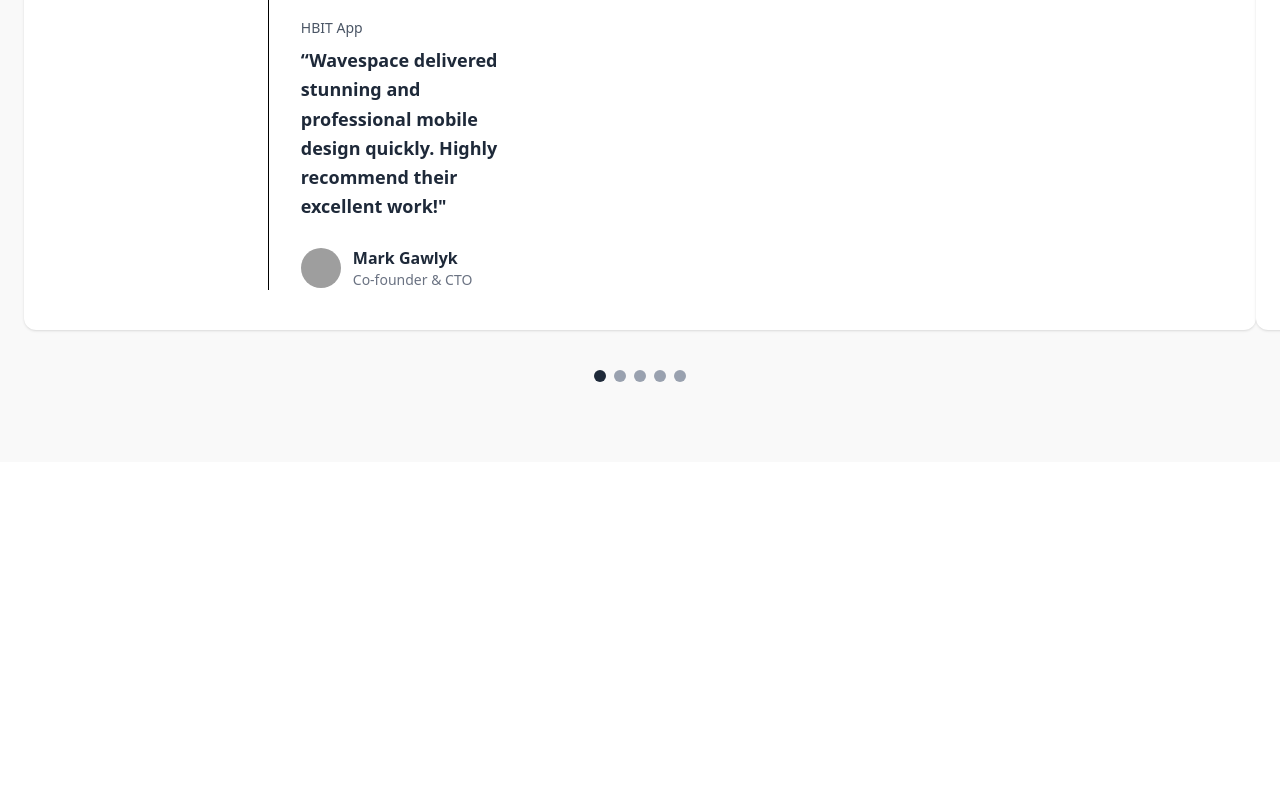
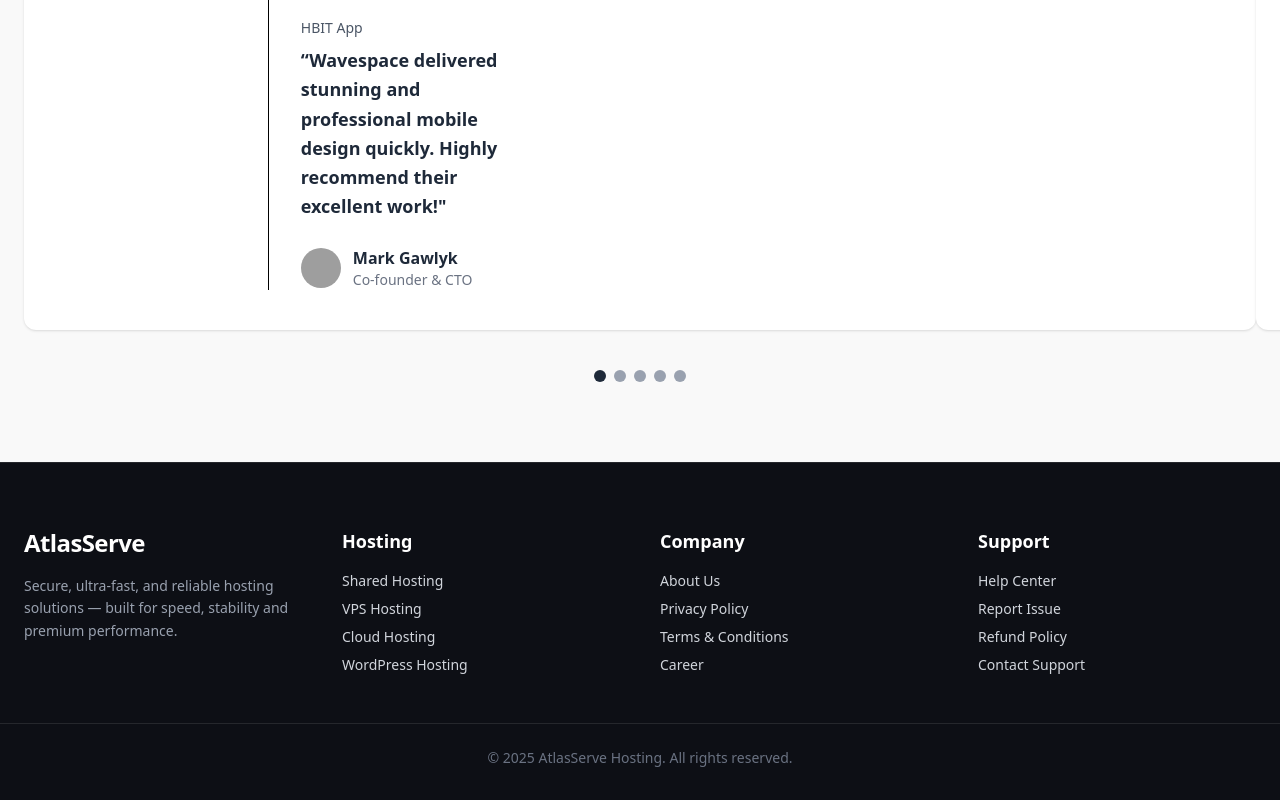
Before and after one commit to manvi59/hosting-annimated-site, a Next.js app: page / in a window 1280 px wide. Shown: the part 10466-11266 px from the top of the page. Before the commit the page ends 10928 px from the top, so only its background shows below. Built offline with nearby package versions, Linux system fonts and the light colour scheme; grey boxes are pictures that could not be loaded.

Commit message:
added the footer section

```diff
--- a/app/page.tsx
+++ b/app/page.tsx
@@ -582,6 +582,74 @@ export default function Home() {
 
 <Testimonials/>
 
+ <footer className="bg-[#0D0F15] text-gray-300 pt-16 pb-8 border-t border-white/10">
+      <div className="max-w-7xl mx-auto px-6 grid grid-cols-1 md:grid-cols-4 gap-10">
+
+        {/* Column 1 */}
+        <div>
+          <h3 className="text-2xl font-bold text-white tracking-tight">AtlasServe</h3>
+          <p className="mt-4 text-sm text-gray-400 leading-relaxed">
+            Secure, ultra-fast, and reliable hosting solutions — built for speed,
+            stability and premium performance.
+          </p>
+
+          {/* Social icons */}
+          <div className="flex space-x-4 mt-5">
+            <a href="#" className="hover:text-white transition">
+              <i className="ri-facebook-fill text-xl"></i>
+            </a>
+            <a href="#" className="hover:text-white transition">
+              <i className="ri-twitter-x-fill text-xl"></i>
+            </a>
+            <a href="#" className="hover:text-white transition">
+              <i className="ri-instagram-fill text-xl"></i>
+            </a>
+            <a href="#" className="hover:text-white transition">
+              <i className="ri-linkedin-fill text-xl"></i>
+            </a>
+          </div>
+        </div>
+
+        {/* Column 2 */}
+        <div>
+          <h4 className="text-lg font-semibold text-white mb-4">Hosting</h4>
+          <ul className="space-y-2 text-sm">
+            <li><a href="#" className="hover:text-white transition">Shared Hosting</a></li>
+            <li><a href="#" className="hover:text-white transition">VPS Hosting</a></li>
+            <li><a href="#" className="hover:text-white transition">Cloud Hosting</a></li>
+            <li><a href="#" className="hover:text-white transition">WordPress Hosting</a></li>
+          </ul>
+        </div>
+
+        {/* Column 3 */}
+        <div>
+          <h4 className="text-lg font-semibold text-white mb-4">Company</h4>
+          <ul className="space-y-2 text-sm">
+            <li><a href="#" className="hover:text-white transition">About Us</a></li>
+            <li><a href="#" className="hover:text-white transition">Privacy Policy</a></li>
+            <li><a href="#" className="hover:text-white transition">Terms & Conditions</a></li>
+            <li><a href="#" className="hover:text-white transition">Career</a></li>
+          </ul>
+        </div>
+
+        {/* Column 4 */}
+        <div>
+          <h4 className="text-lg font-semibold text-white mb-4">Support</h4>
+          <ul className="space-y-2 text-sm">
+            <li><a href="#" className="hover:text-white transition">Help Center</a></li>
+            <li><a href="#" className="hover:text-white transition">Report Issue</a></li>
+            <li><a href="#" className="hover:text-white transition">Refund Policy</a></li>
+            <li><a href="#" className="hover:text-white transition">Contact Support</a></li>
+          </ul>
+        </div>
+      </div>
+
+      {/* Bottom Bar */}
+      <div className="border-t border-white/10 mt-12 pt-6 text-center text-sm text-gray-500">
+        © {new Date().getFullYear()} AtlasServe Hosting. All rights reserved.
+      </div>
+    </footer>
+
 
     </main>
   );
```
